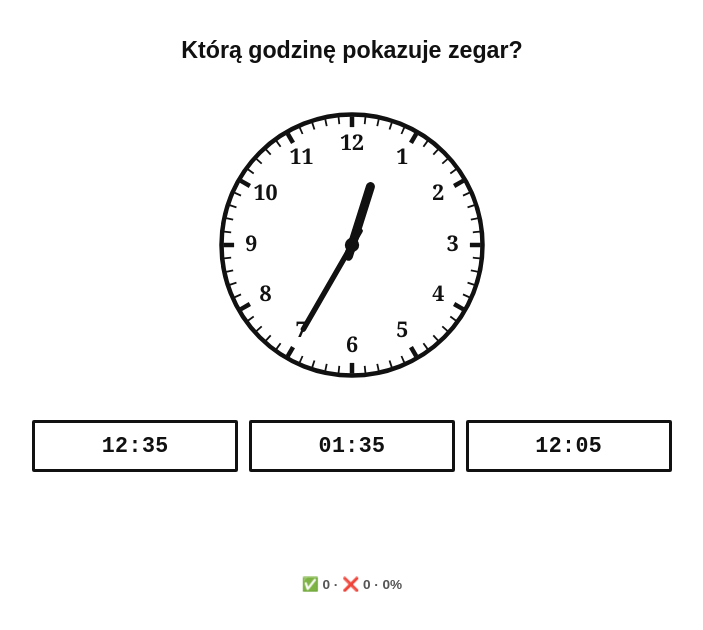
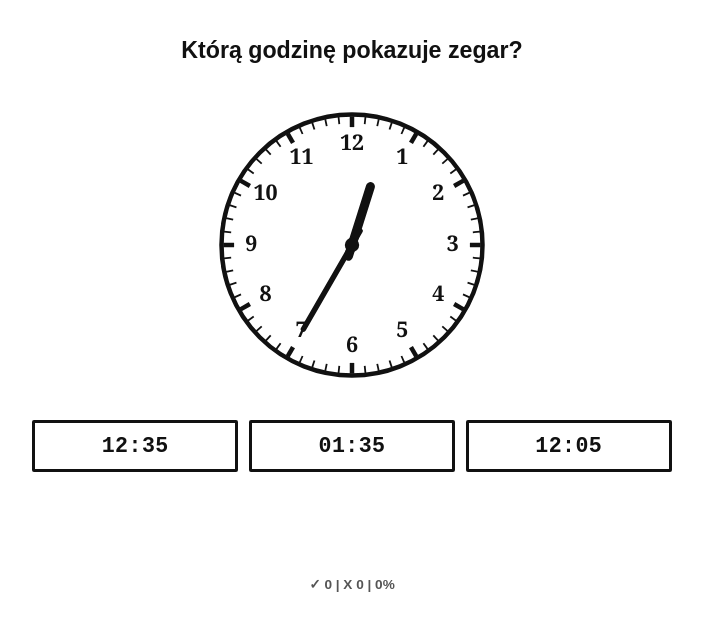
Before and after one commit to marcinmaruszewski/zegar, a website built with Vite: page index.html in a window 1280 px wide. Shown: the part 64-694 px from the top of the page, without its empty margins (288-991 px from the left). Built offline with nearby package versions, Linux system fonts and the light colour scheme.

Commit message:
fix: swap emoji stats icons for widely-supported glyphs
Emoji didn't render on the e-reader's browser font. Use a plain
checkmark/X and ASCII pipe separators instead.

```diff
--- a/index.html
+++ b/index.html
@@ -114,7 +114,7 @@
 
     <p id="feedback" class="feedback" aria-live="polite"></p>
 
-    <p id="stats" class="stats">✅ <span id="stats-correct">0</span> · ❌ <span id="stats-errors">0</span> · <span id="stats-ratio">0%</span></p>
+    <p id="stats" class="stats">✓ <span id="stats-correct">0</span> | X <span id="stats-errors">0</span> | <span id="stats-ratio">0%</span></p>
 
     <noscript><p class="noscript">Ta strona potrzebuje włączonego JavaScriptu, aby losować zadania.</p></noscript>
   </main>
```
